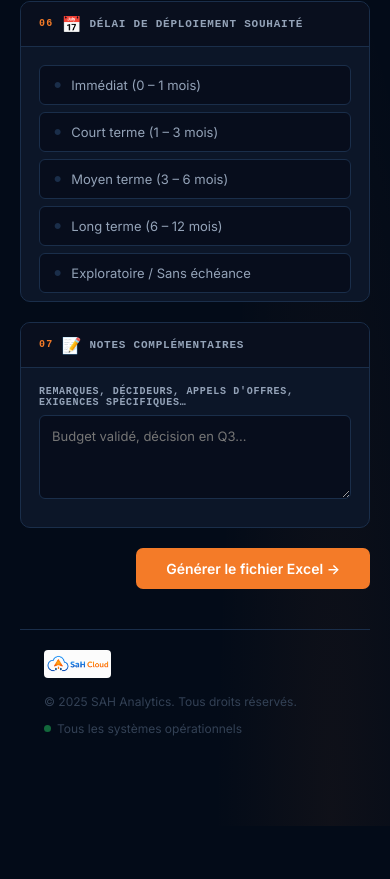
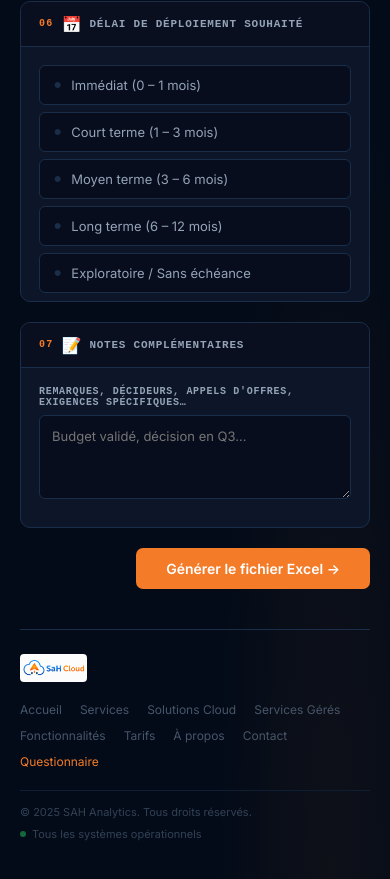
Before and after one commit to 2s-exe/Sah_Cloud, a plain HTML site: page questionnaire/index.html in a window 390 px wide. Shown: the part 2840-3719 px from the top of the page. Before the commit the page ends 3666 px from the top, so only its background shows below. Drawn offline with nearby package versions, Linux system fonts and the light colour scheme.

Commit message:
Nav + Footer : lien Questionnaire sur toutes les pages
Navbar (8 pages) :
- Ajout lien 'Questionnaire' après Contact dans desktop nav et menu mobile
- Clé i18n nav.questionnaire ajoutée dans les objets FR et EN de chaque page

Footer questionnaire :
- Remplacement du footer minimaliste par un footer structuré en 2 rangées
- Rangée 1 : logo + liens vers toutes les pages du site (Accueil à Contact)
- Rangée 2 : copyright + statut système
- Lien 'Questionnaire' actif en orange dans le footer
- Clés nav.home et nav.questionnaire ajoutées aux traductions FR/EN

Co-Authored-By: Claude Sonnet 4.6 <noreply@anthropic.com>

```diff
--- a/questionnaire/index.html
+++ b/questionnaire/index.html
@@ -218,15 +218,32 @@
 
       /* ── FOOTER ── */
       .page-footer {
-        margin-top: 40px; padding: 20px 24px;
+        margin-top: 40px;
         border-top: 1px solid #1A2E4A;
-        display: flex; align-items: center; justify-content: space-between; gap: 12px;
-        flex-wrap: wrap;
+        padding: 24px 0 0;
+      }
+      .footer-top {
+        display: flex; align-items: center; justify-content: space-between;
+        gap: 12px; flex-wrap: wrap; padding-bottom: 20px;
       }
       .page-footer img { height: 28px; width: auto; border-radius: 4px; }
-      .page-footer span { font-size: 12px; color: #334155; }
-      .footer-status { display: flex; align-items: center; gap: 6px; font-size: 12px; color: #334155; }
-      .dot-green { width: 7px; height: 7px; border-radius: 50%; background: #22c55e; animation: pulse 2s infinite; flex-shrink: 0; }
+      .footer-nav {
+        display: flex; flex-wrap: wrap; gap: 6px 18px;
+        list-style: none;
+      }
+      .footer-nav a {
+        font-size: 12px; color: #475569; text-decoration: none;
+        transition: color .15s;
+      }
+      .footer-nav a:hover { color: #94A3B8; }
+      .footer-nav a.active { color: #F47B28; }
+      .footer-bottom {
+        border-top: 1px solid #0E1E33; padding: 14px 0;
+        display: flex; align-items: center; justify-content: space-between; flex-wrap: wrap; gap: 8px;
+      }
+      .footer-copy { font-size: 11px; color: #334155; }
+      .footer-status { display: flex; align-items: center; gap: 6px; font-size: 11px; color: #334155; }
+      .dot-green { width: 6px; height: 6px; border-radius: 50%; background: #22c55e; animation: pulse 2s infinite; flex-shrink: 0; }
       @keyframes pulse { 0%,100%{opacity:1} 50%{opacity:.5} }
     </style>
   </head>
@@ -460,11 +477,26 @@
 
       <!-- FOOTER -->
       <div class="page-footer">
-        <a href="../index.html"><img src="../img/logo.png" alt="SAH Cloud" /></a>
-        <span data-i18n="footer.copy">© 2025 SAH Analytics. Tous droits réservés.</span>
-        <div class="footer-status">
-          <div class="dot-green"></div>
-          <span data-i18n="footer.status">Tous les systèmes opérationnels</span>
+        <div class="footer-top">
+          <a href="../index.html"><img src="../img/logo.png" alt="SAH Cloud" /></a>
+          <ul class="footer-nav">
+            <li><a href="../index.html"              data-i18n="nav.home">Accueil</a></li>
+            <li><a href="../services/index.html"     data-i18n="nav.services">Services</a></li>
+            <li><a href="../solutions/index.html"    data-i18n="nav.solutions">Solutions Cloud</a></li>
+            <li><a href="../managed/index.html"      data-i18n="nav.managed">Services Gérés</a></li>
+            <li><a href="../features/index.html"     data-i18n="nav.features">Fonctionnalités</a></li>
+            <li><a href="../pricing/index.html"      data-i18n="nav.pricing">Tarifs</a></li>
+            <li><a href="../about/index.html"        data-i18n="nav.about">À propos</a></li>
+            <li><a href="../contact/index.html"      data-i18n="nav.contact">Contact</a></li>
+            <li><a href="index.html" class="active"  data-i18n="nav.questionnaire">Questionnaire</a></li>
+          </ul>
+        </div>
+        <div class="footer-bottom">
+          <span class="footer-copy" data-i18n="footer.copy">© 2025 SAH Analytics. Tous droits réservés.</span>
+          <div class="footer-status">
+            <div class="dot-green"></div>
+            <span data-i18n="footer.status">Tous les systèmes opérationnels</span>
+          </div>
         </div>
       </div>
 
@@ -727,8 +759,8 @@
 
     const T = {
       fr: {
-        'nav.services':'Services','nav.solutions':'Solutions Cloud','nav.managed':'Services Gérés',
-        'nav.features':'Fonctionnalités','nav.pricing':'Tarifs','nav.about':'À propos','nav.contact':'Contact',
+        'nav.home':'Accueil','nav.services':'Services','nav.solutions':'Solutions Cloud','nav.managed':'Services Gérés',
+        'nav.features':'Fonctionnalités','nav.pricing':'Tarifs','nav.about':'À propos','nav.contact':'Contact','nav.questionnaire':'Questionnaire',
         'footer.copy':'© 2025 SAH Analytics. Tous droits réservés.','footer.status':'Tous les systèmes opérationnels',
         'hero.badge':'SAH Cloud Partner Tool','hero.title':'Questionnaire Prospect Client',
         'hero.subtitle':'Renseignez les informations de votre prospect. Cliquez sur <strong>Générer Excel</strong> pour télécharger un fichier <strong>.xlsx</strong> prêt à transmettre à votre chargé de compte SAH Cloud.',
@@ -753,8 +785,8 @@
         'success.subtitle':'Cliquez sur <strong>Télécharger</strong> ci-dessous, puis transmettez le fichier à votre chargé de compte SAH Cloud.',
       },
       en: {
-        'nav.services':'Services','nav.solutions':'Cloud Solutions','nav.managed':'Managed Services',
-        'nav.features':'Features','nav.pricing':'Pricing','nav.about':'About','nav.contact':'Contact',
+        'nav.home':'Home','nav.services':'Services','nav.solutions':'Cloud Solutions','nav.managed':'Managed Services',
+        'nav.features':'Features','nav.pricing':'Pricing','nav.about':'About','nav.contact':'Contact','nav.questionnaire':'Questionnaire',
         'footer.copy':'© 2025 SAH Analytics. All rights reserved.','footer.status':'All systems operational',
         'hero.badge':'SAH Cloud Partner Tool','hero.title':'Client Prospect Intake',
         'hero.subtitle':'Fill in your prospect\'s details. Click <strong>Generate Excel</strong> to download a ready-to-send <strong>.xlsx</strong> file for your SAH Cloud account manager.',
```
Also changed, not shown: about/index.html (+4 -0 lines), contact/index.html (+4 -0 lines), features/index.html (+4 -0 lines), index.html (+4 -0 lines), managed/index.html (+4 -0 lines), pricing/index.html (+4 -0 lines), services/index.html (+4 -0 lines), solutions/index.html (+4 -0 lines).
